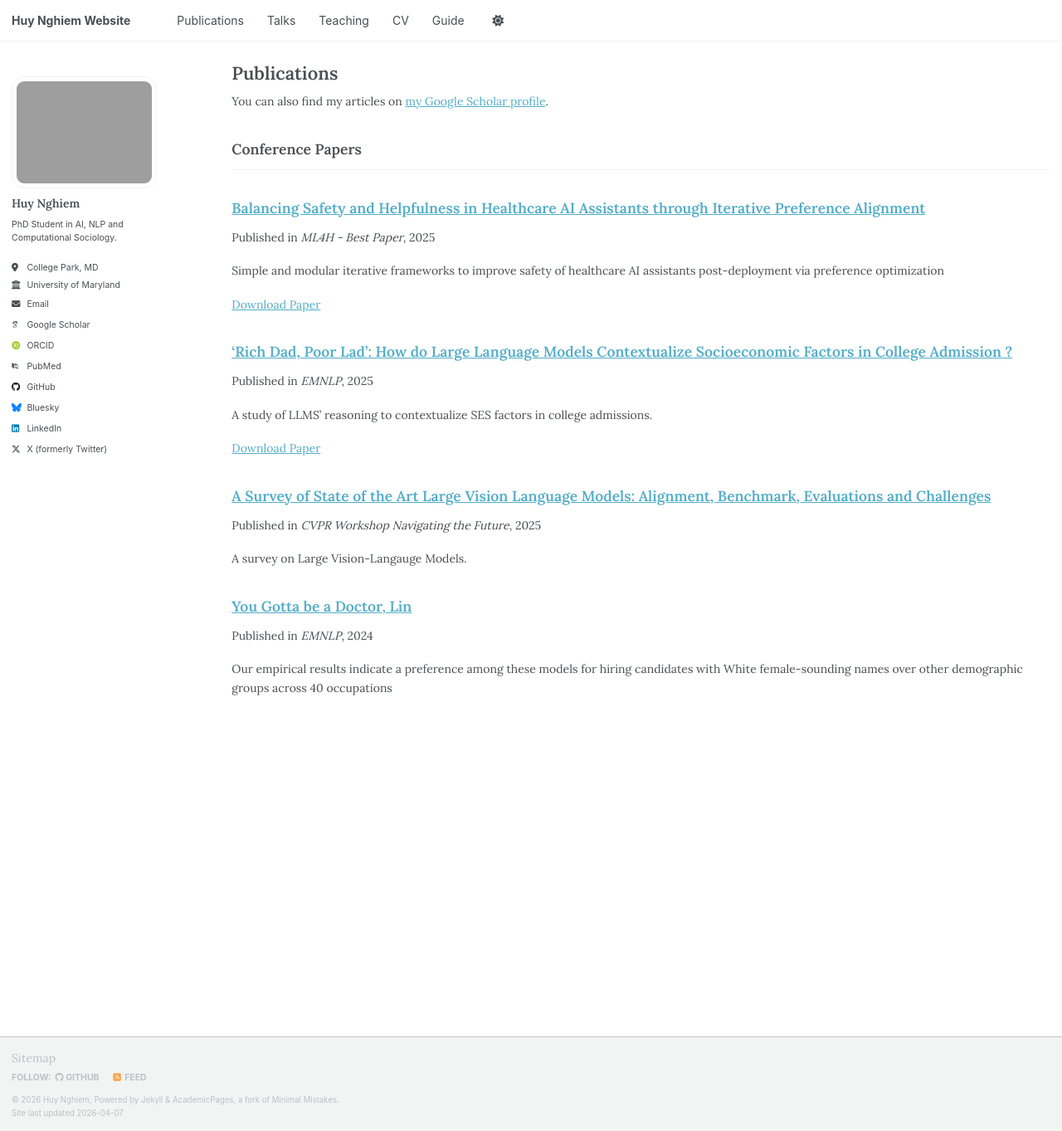
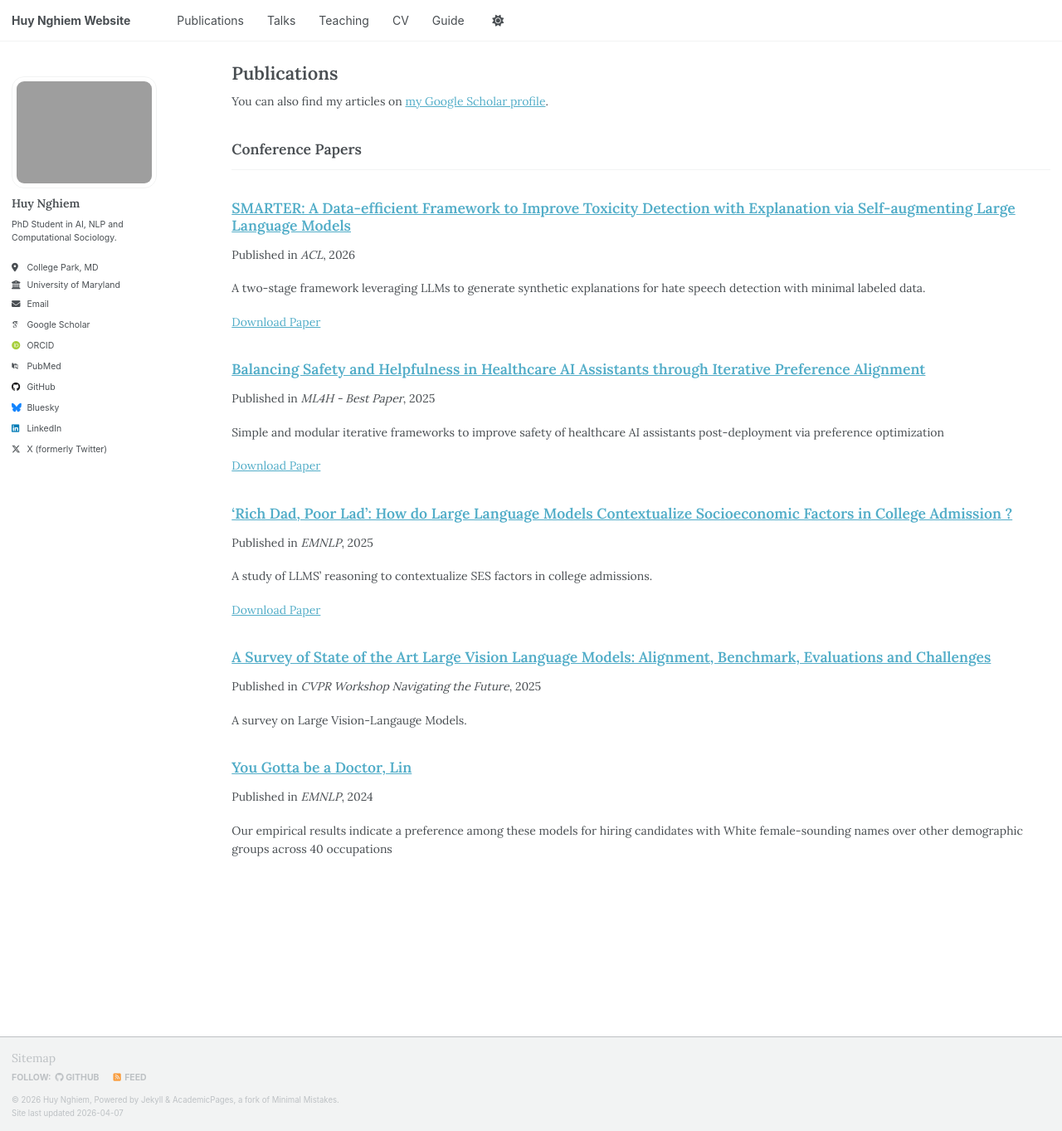
Before and after one commit to hnghiem-nlp/hnghiem-nlp.github.io, a Jekyll site: the page built from _pages/publications.html, in a window 1280 px wide and 1363 px high. Shown: the whole window at 83% size. Built offline with Jekyll 4.4.1, drawn with Linux system fonts in a browser that asks for light colours; some web fonts are replaced; a script that is not in the unit is left out.

Commit message:
Add SMARTER publication card and ACL 2026 news update
Co-Authored-By: Claude Opus 4.6 (1M context) <noreply@anthropic.com>

```diff
--- /dev/null
+++ b/_publications/2026-smarter.md
@@ -0,0 +1,12 @@
+---
+title: "SMARTER: A Data-efficient Framework to Improve Toxicity Detection with Explanation via Self-augmenting Large Language Models"
+authors: "Huy Nghiem, Advik Sachdeva, Hal Daumé III"
+collection: publications
+category: conferences
+venue: "ACL"
+date: 2026-04-01
+paperurl: "https://arxiv.org/abs/2509.15174"
+image: "/images/smarter.png"
+excerpt: "A two-stage framework leveraging LLMs to generate synthetic explanations for hate speech detection with minimal labeled data."
+selected: true
+---
```
Also changed, not shown: _pages/about.md (+5 -0 lines).
